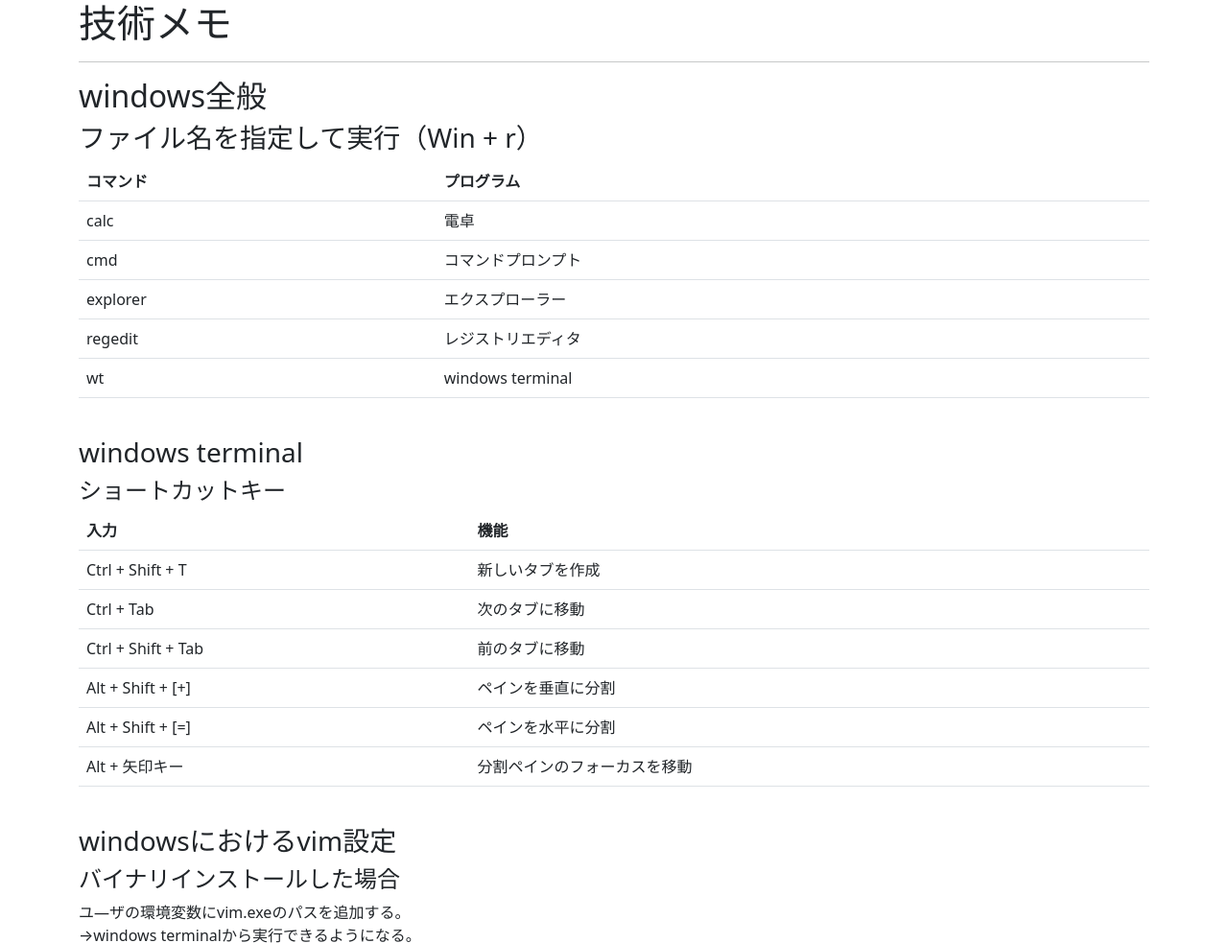
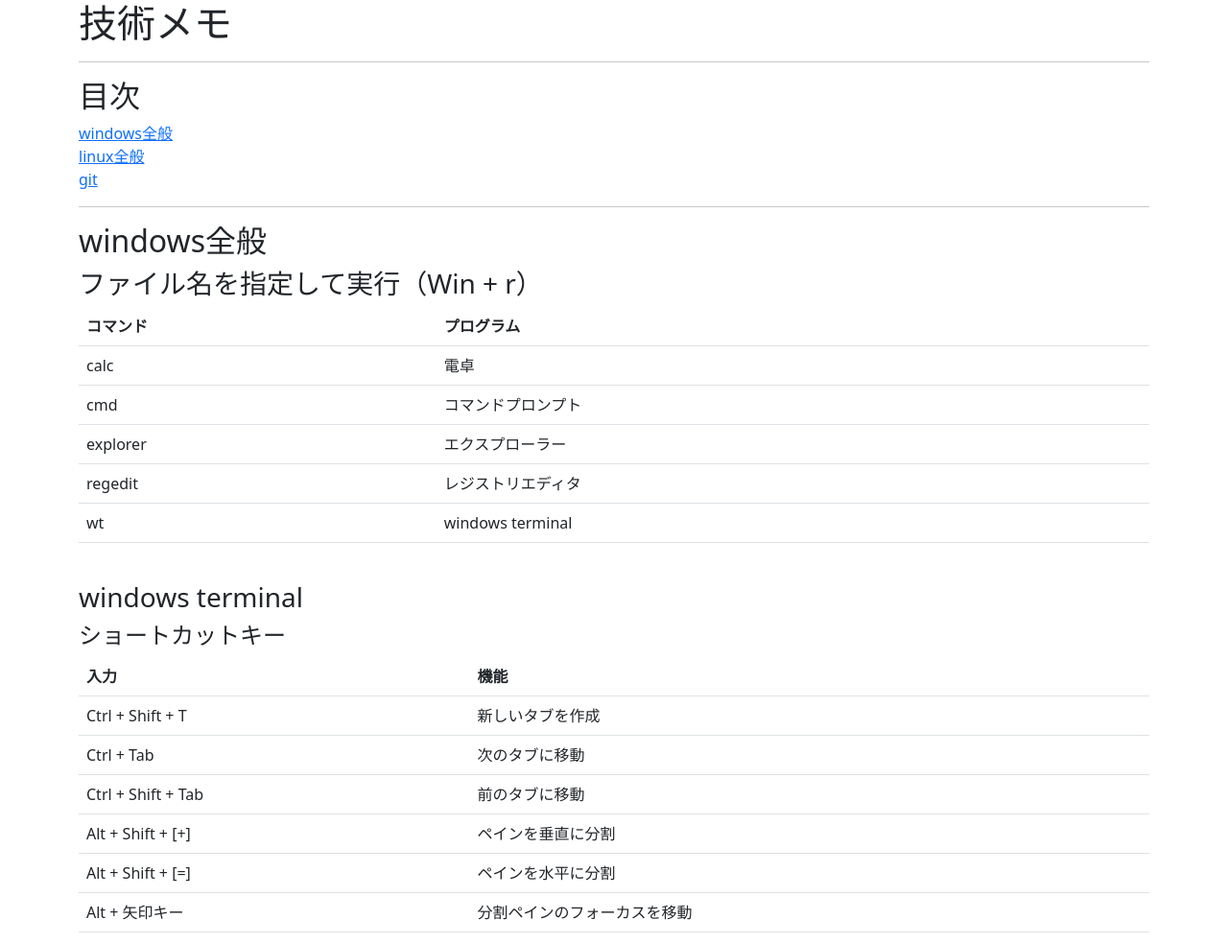
Before and after one commit to kokutou000/sandbox, a plain HTML site: page docs/techmemo.html in a window 1280 px wide. Shown: the top 983 px of the page at 96% size. Drawn offline with nearby package versions, Linux system fonts and the light colour scheme.

Commit message:
add inner link

```diff
--- a/docs/techmemo.html
+++ b/docs/techmemo.html
@@ -13,8 +13,14 @@
         <h1>技術メモ</h1>
         <hr>
 
-        <h2>windows全般</h2>
-        <h3>ファイル名を指定して実行（Win + r）</h3>
+<h2>目次</h2>
+<a href="#section_windows">windows全般</a><br>
+<a href="#section_linux">linux全般</a><br>
+<a href="#section_git">git</a><br>
+
+<hr>
+<h2 id="section_windows">windows全般</h2>
+<h3>ファイル名を指定して実行（Win + r）</h3>
 <table class="table">
 <thead>
 <tr>
@@ -120,8 +126,8 @@
 set tabstop=4
 </pre>
 
-        <hr>
-        <h2>linux全般</h2>
+<hr>
+<h2 id="section_linux">linux全般</h2>
 ・ユーザを新規追加<br>
 <pre>$ useradd -m [ユーザ名]</pre>
 ・ユーザのパスワード変更（-fオプションで強制変更）<br>
@@ -130,9 +136,9 @@
 <pre>$ usermod -aG [既存グループ名] [ユーザ名]</pre>
 
 
-        <hr>
-        <h2>git</h2>
-        <h4>初期設定</h4>
+<hr>
+<h2 id="section_git">git</h2>
+<h4>初期設定</h4>
 新規に開発環境を準備する場合、以下コマンドを実行し、gitconfigに設定する。<br>
 <pre>
 $ git config --global user.name [任意のユーザ名]
```
